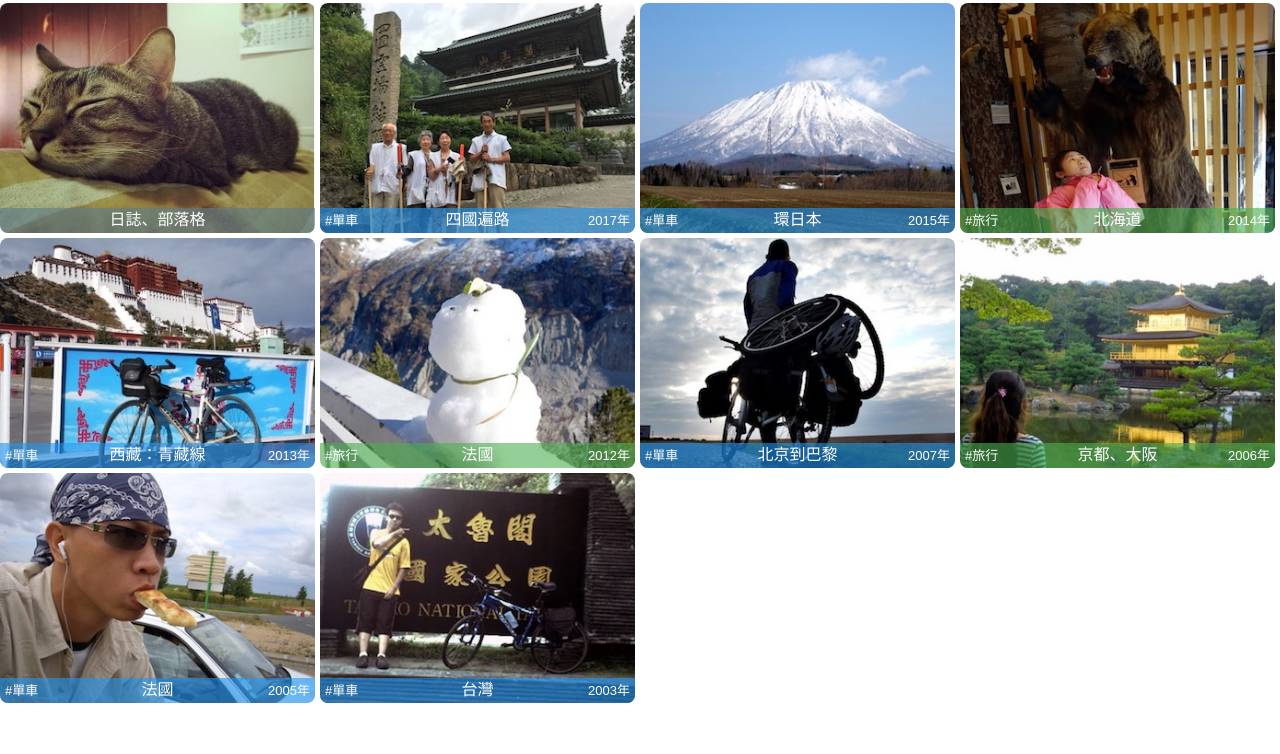
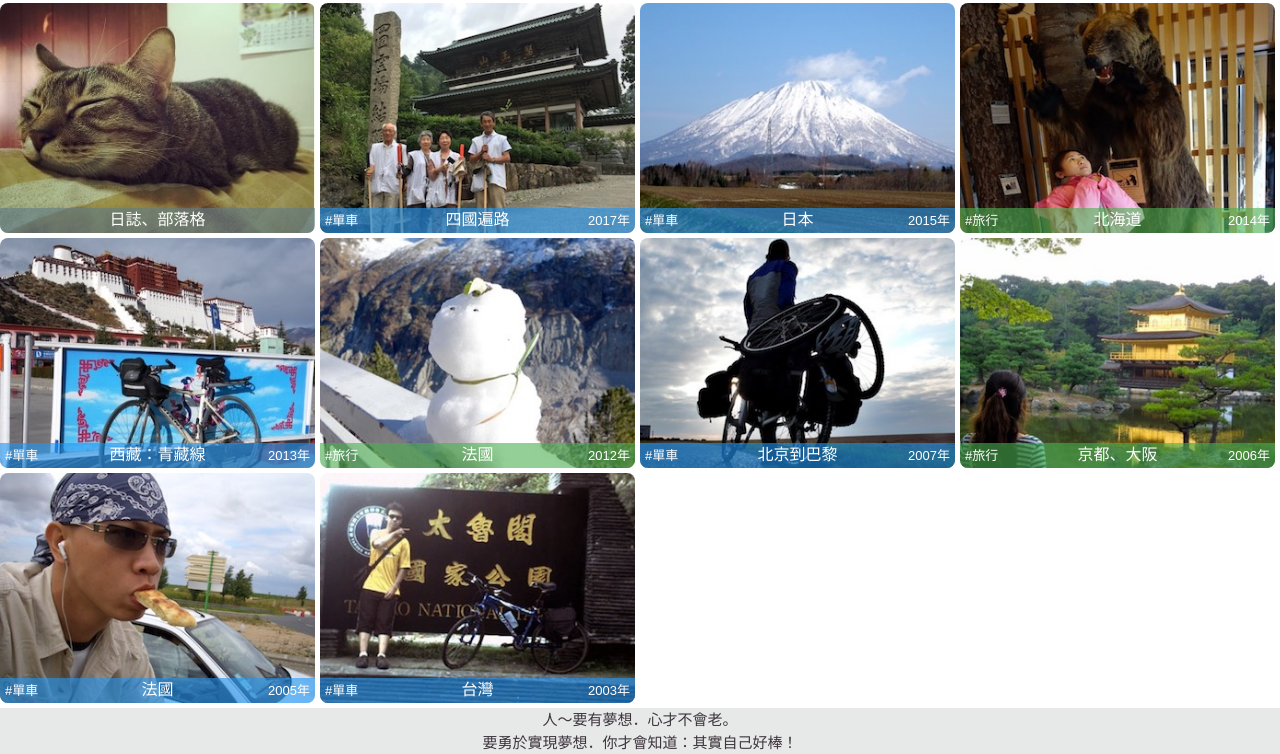
Before and after one commit to DerayGa/DerayGa.github.io, a plain HTML site: page index.html in a window 1280 px wide. Shown: the part 60-814 px from the top of the page. Drawn offline with nearby package versions, Linux system fonts and the light colour scheme.

Commit message:
add footer

```diff
--- a/css/index.css
+++ b/css/index.css
@@ -27,6 +27,20 @@ header p {
     color: #3d353d;
     font-style: italic;
     font-size: 16px;
+}
+footer {
+    width: 100%;
+    padding: 0;
+    margin: 0;
+    text-align: center;
+    font-size: 15px;
+    font-family: '微軟正黑體', 'Open Sans', sans-serif;
+    background-color: #e7e8e8;
+}
+footer p {
+    padding: 3px 0;
+    margin: 0;
+    color: #3d353d;
 }
 ::-webkit-scrollbar {
     width: 0;
--- a/index.html
+++ b/index.html
@@ -37,6 +37,7 @@
         <p>單車遊記、自助旅行和閒聊夢想</p>
     </header>
     <div class='grid'></div>
+    <footer><p>人～要有夢想．心才不會老。</p><p>要勇於實現夢想．你才會知道：其實自己好棒！</p></footer>
 </body>
 
 <script>
--- a/js/index.js
+++ b/js/index.js
@@ -13,7 +13,7 @@ var items = [
   },
   {
     id: 'nippon',
-    name: '環日本',
+    name: '日本',
     link: 'nippon.deray.org',
     year: '2015年',
     category: '單車',
```
